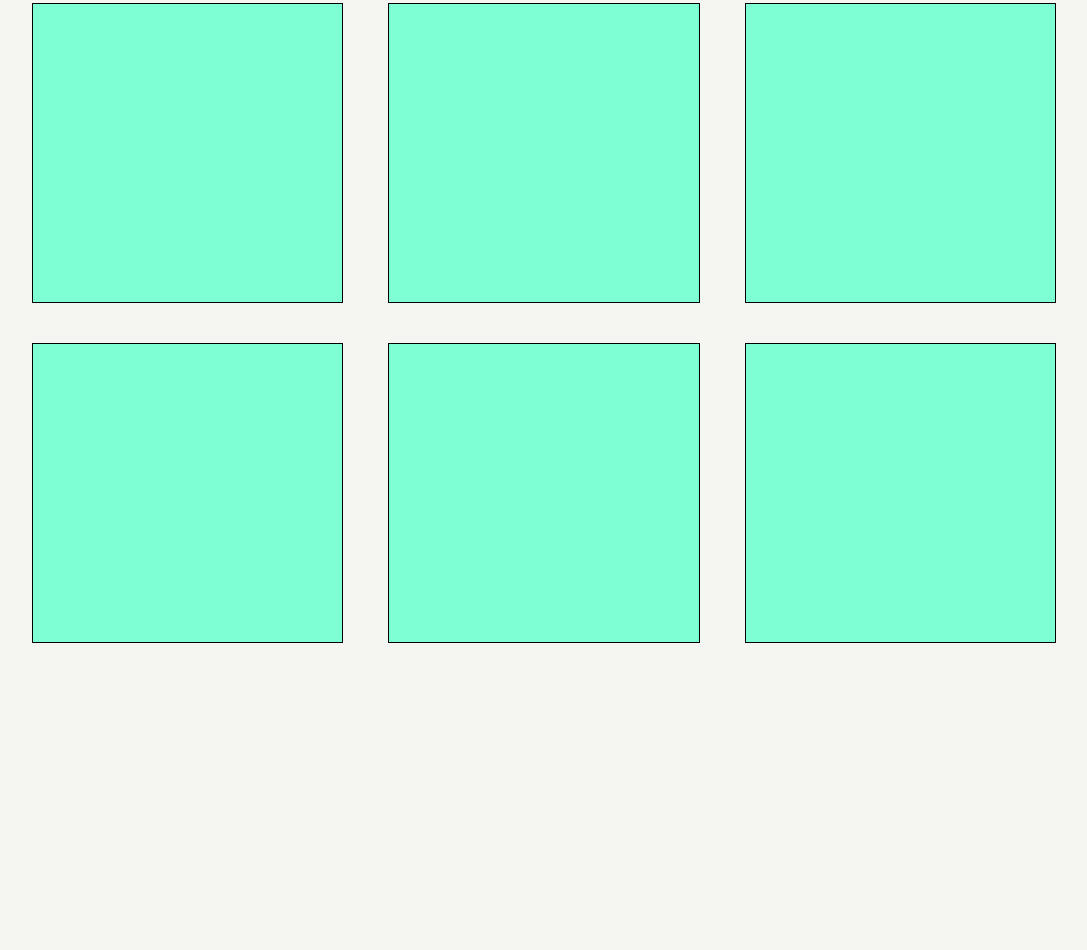
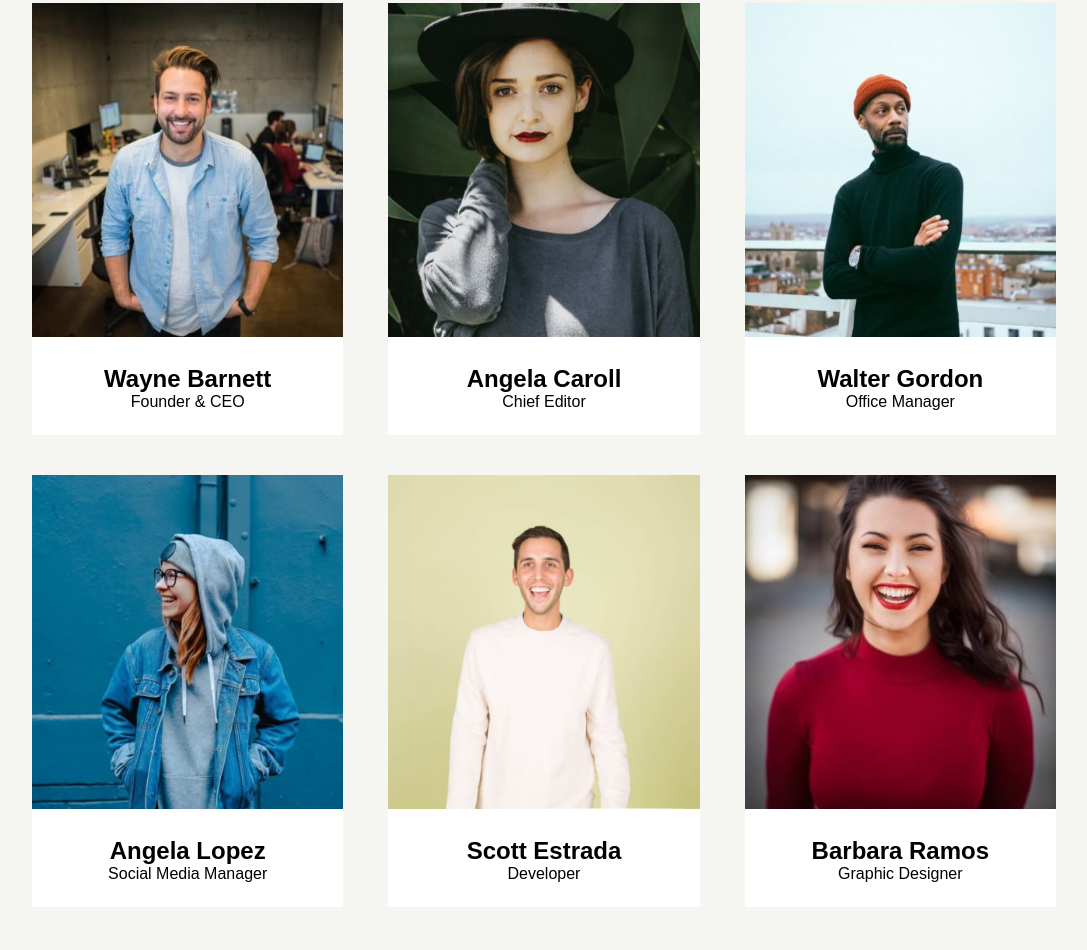
Before and after one commit to OttavioPaolini/js-our-team, a plain HTML site: page index.html in a window 1280 px wide. Shown: the part 194-1144 px from the top of the page, without its empty margins (96-1183 px from the left). Before the commit the page ends 877 px from the top, so only its background shows below. Drawn offline with Linux system fonts and the light colour scheme.

Commit message:
terminato progetto

```diff
--- a/css/style.css
+++ b/css/style.css
@@ -7,6 +7,9 @@
 html{
     font-family: sans-serif;
     background-color: #F5F5F1;
+}
+img{
+    width: 100%;
 }
 /* HEADER */
 header .container{
@@ -38,8 +41,12 @@ header p{
 }
 
 .card{
-    border: 1px solid black;
-    height: 300px;
-    background-color: aquamarine;
+    background-color: white;
     margin-bottom: 40px;
 }
+.card h2{
+    padding-top:1em;
+}
+.card p{
+    padding-bottom: 1.5em;
+}
--- a/index.html
+++ b/index.html
@@ -18,32 +18,14 @@
 <main>
     <div class="container">
         <div class="row">
-            <div class="col">
-                <div class="card">
-                </div>
-            </div>
-            <div class="col">
-                <div class="card">
-                </div>
-            </div>
-            <div class="col">
-                <div class="card">
-                </div>
-            </div>
-            <div class="col">
-                <div class="card">
-                </div>
-            </div>
-            <div class="col">
-                <div class="card">
-                </div>
-            </div>
-            <div class="col">
-                <div class="card">
-                </div>
-            </div>
+            <!-- <div class="col">
+                    <div class="card">
+
+                    </div>
+                </div> -->
         </div>
     </div>
+    <img src="img/" alt="">
 </main>
 
     <script src="js/script.js"></script>
--- a/js/script.js
+++ b/js/script.js
@@ -17,3 +17,67 @@
 // Trasformare la stringa foto in una immagine effettiva
 // BONUS 2:
 // Organizzare i singoli membri in card/schede. Se non vi sentite particolarmente creativi, potete prendere uno spunto dallo screenshot allegato.
+
+
+const teamArray = [
+    {
+        name: "Wayne",
+        lastName:"Barnett",
+        role: "Founder & CEO",
+        img: "wayne-barnett-founder-ceo.jpg"
+    },
+    {
+        name: "Angela",
+        lastName:"Caroll",
+        role: "Chief Editor",
+        img: "angela-caroll-chief-editor.jpg"
+    },
+    {
+        name: "Walter",
+        lastName:"Gordon",
+        role: "Office Manager",
+        img: "walter-gordon-office-manager.jpg"
+    },
+    {
+        name: "Angela",
+        lastName:"Lopez",
+        role: "Social Media Manager",
+        img: "angela-lopez-social-media-manager.jpg"
+    },
+    {
+        name: "Scott",
+        lastName:"Estrada",
+        role: "Developer",
+        img: "scott-estrada-developer.jpg"
+    },
+    {
+        name: "Barbara",
+        lastName:"Ramos",
+        role: "Graphic Designer",
+        img: "barbara-ramos-graphic-designer.jpg"
+    }
+]
+console.log(teamArray);
+
+const teamRow = document.querySelector(".row");
+
+
+for (let i = 0; i < teamArray.length; i++) {
+    const currentTeam = teamArray[i];
+    teamRow.innerHTML += `
+            <div class="col">
+                <div class="card">
+                <img src="img/${currentTeam.img}" alt="">
+                <h2>${currentTeam.name} ${currentTeam.lastName}</h2>
+                <p>${currentTeam.role}</p>
+
+                </div>
+            </div>
+    `;
+}
+
+
+// {/* <div class="card">
+//             <h2>${currentStudent.nome} ${currentStudent.cognome}</h2>
+//             <p>Voto: ${currentStudent.votoMedio}</p>
+//         </div> */}
```
